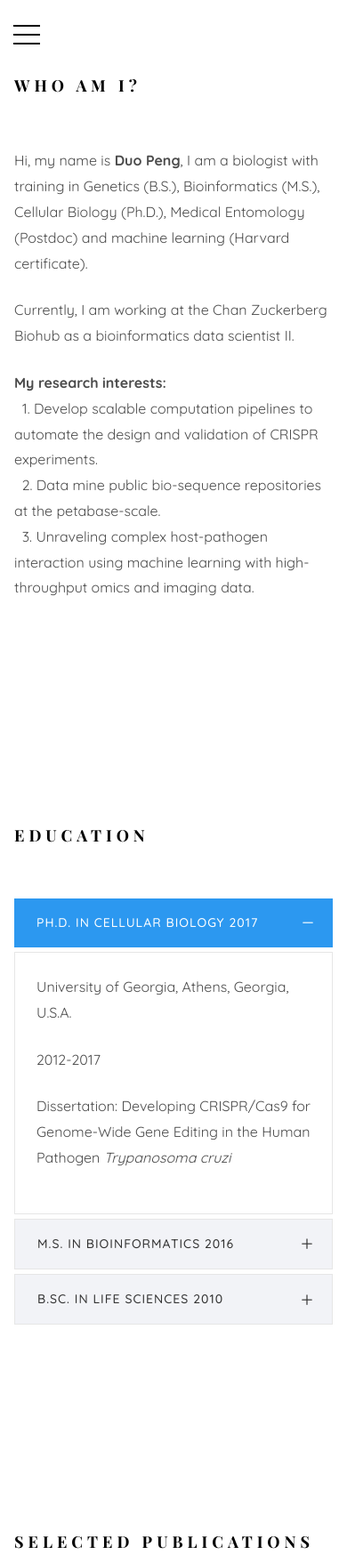
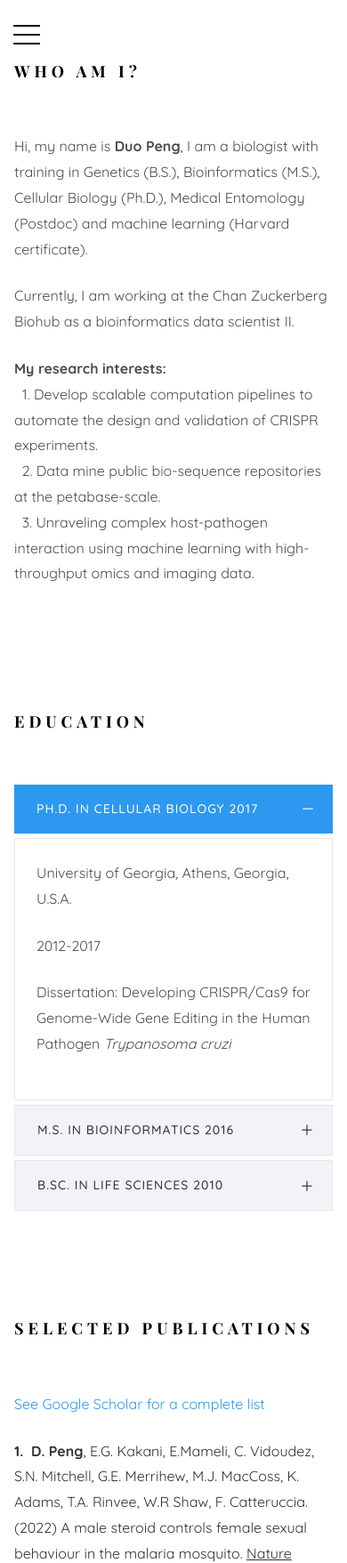
Before and after one commit to duopeng/duopeng.github.io, a PHP site: page / in a window 390 px wide. Shown: the top 1757 px of the page at 89% size. Run offline with PHP 8.4, Linux system fonts and the light colour scheme; some libraries are stand-ins or nearby versions; some web fonts are replaced.

Commit message:
Update style.css

```diff
--- a/css/style.css
+++ b/css/style.css
@@ -394,8 +394,8 @@ body.offcanvas {
     .colorlib-about,
     .colorlib-services,
     .colorlib-contact {
-      padding-top: 5em;
-      padding-bottom: 8em; } }
+      padding-top: 4em;
+      padding-bottom: 2em; } }
 
 .author-img {
   background-size: cover;
```
